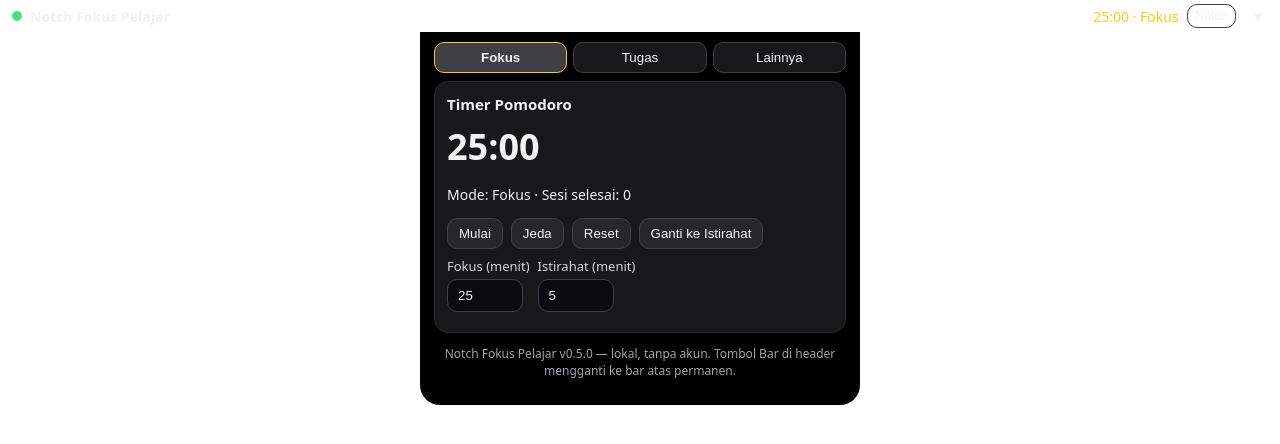
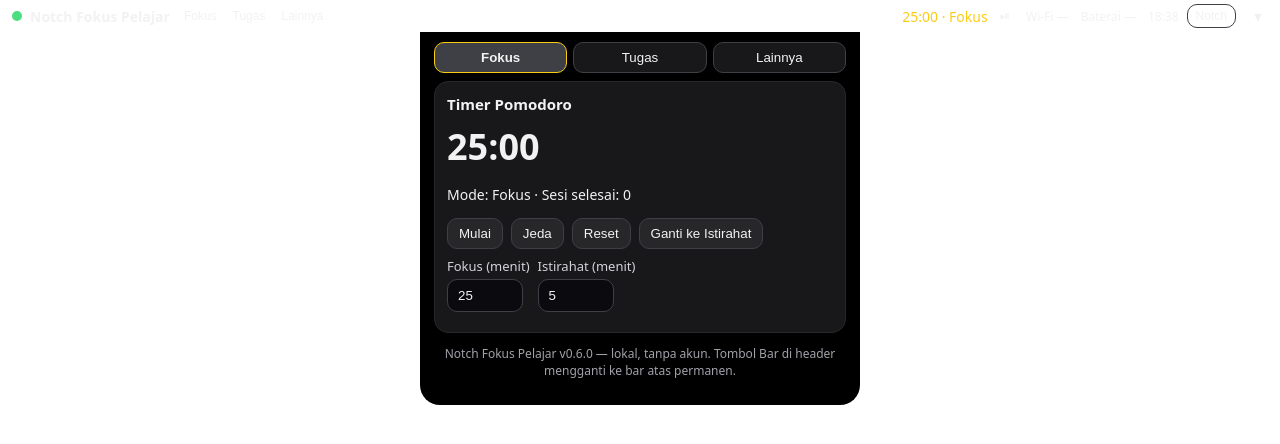
Before and after one commit to firaldev/notch-fokus-pelajar, a website: page src/index.html in a window 1280 px wide. Both pictures are taken after a click on the button "Bar". Drawn offline with Linux system fonts and the light colour scheme.

Commit message:
Notch Fokus Pelajar v0.6.0: Bar Apps ala MacBook - menu dan status di bar atas

```diff
--- a/src-tauri/Cargo.toml
+++ b/src-tauri/Cargo.toml
@@ -1,6 +1,6 @@
 [package]
 name = "notch-fokus-pelajar"
-version = "0.5.0"
+version = "0.6.0"
 description = "Notch Fokus Pelajar — notch ringan di atas layar Windows untuk pelajar"
 authors = ["Notch Fokus Pelajar"]
 edition = "2021"
--- a/src-tauri/tauri.conf.json
+++ b/src-tauri/tauri.conf.json
@@ -1 +1 @@
-{"$schema": "https://schema.tauri.app/config/2", "app": {"security": {"csp": null}, "windows": [{"alwaysOnTop": true, "decorations": false, "height": 56, "label": "main", "minHeight": 56, "minWidth": 340, "resizable": false, "skipTaskbar": true, "title": "Notch Fokus Pelajar", "transparent": true, "visible": true, "width": 440}], "withGlobalTauri": true}, "build": {"beforeBuildCommand": "", "beforeDevCommand": "", "frontendDist": "../src"}, "bundle": {"active": true, "category": "Productivity", "icon": ["icons/32x32.png", "icons/128x128.png", "icons/icon.png", "icons/icon.ico"], "targets": "all"}, "identifier": "id.notchfokuspelajar.app", "productName": "Notch Fokus Pelajar", "version": "0.5.0"}
+{"$schema": "https://schema.tauri.app/config/2", "app": {"security": {"csp": null}, "windows": [{"alwaysOnTop": true, "decorations": false, "height": 56, "label": "main", "minHeight": 56, "minWidth": 340, "resizable": false, "skipTaskbar": true, "title": "Notch Fokus Pelajar", "transparent": true, "visible": true, "width": 440}], "withGlobalTauri": true}, "build": {"beforeBuildCommand": "", "beforeDevCommand": "", "frontendDist": "../src"}, "bundle": {"active": true, "category": "Productivity", "icon": ["icons/32x32.png", "icons/128x128.png", "icons/icon.png", "icons/icon.ico"], "targets": "all"}, "identifier": "id.notchfokuspelajar.app", "productName": "Notch Fokus Pelajar", "version": "0.6.0"}
--- a/src/index.html
+++ b/src/index.html
@@ -12,7 +12,18 @@
     <header class="notch-bar" data-tauri-drag-region>
       <span class="notch-dot" aria-hidden="true"></span>
       <span class="notch-title">Notch Fokus Pelajar</span>
+      <span class="bar-menus" aria-label="Menu bar">
+        <button class="bar-menu" type="button" data-bar-tab="focus">Fokus</button>
+        <button class="bar-menu" type="button" data-bar-tab="todo">Tugas</button>
+        <button class="bar-menu" type="button" data-bar-tab="other">Lainnya</button>
+      </span>
       <span id="mini-timer" class="mini-timer" aria-live="polite">25:00 · Fokus</span>
+      <span class="bar-extras" aria-label="Status bar">
+        <button class="music-btn bar-btn" type="button" data-music="play-pause" aria-label="Putar atau jeda musik">⏯</button>
+        <span id="bar-wifi">Wi-Fi —</span>
+        <span id="bar-battery">Baterai —</span>
+        <span id="bar-clock">--:--</span>
+      </span>
       <button id="btn-mode" type="button" aria-label="Ganti mode tampilan antara Notch dan Bar atas">Bar</button>
       <button id="toggle-panel" type="button" aria-label="Buka atau tutup panel">▾</button>
     </header>
@@ -107,7 +118,7 @@
       </div>
 
       <footer class="footer">
-        <p>Notch Fokus Pelajar v0.5.0 — lokal, tanpa akun. Tombol Bar di header mengganti ke bar atas permanen.</p>
+        <p>Notch Fokus Pelajar v0.6.0 — lokal, tanpa akun. Tombol Bar di header mengganti ke bar atas permanen.</p>
       </footer>
     </section>
   </main>
--- a/src/main.js
+++ b/src/main.js
@@ -182,14 +182,27 @@
     });
   });
 
+  // ---------- v0.6: menu bar ala MacBook ----------
+  // Klik menu Fokus/Tugas/Lainnya di Bar mode membuka panel ke tab itu.
+  document.querySelectorAll(".bar-menu").forEach(function (btn) {
+    btn.addEventListener("click", function () {
+      var tab = btn.getAttribute("data-bar-tab");
+      var tabBtn = document.querySelector('.tab-btn[data-tab="' + tab + '"]');
+      if (tabBtn) { tabBtn.click(); }
+      notch.classList.add("expanded");
+      setNotchSize(true);
+    });
+  });
+
   // ---------- Jam ----------
   function tickClock() {
     var now = new Date();
+    var hhmm = String(now.getHours()).padStart(2, "0") + ":" +
+      String(now.getMinutes()).padStart(2, "0");
     var clock = $("clock");
-    if (clock) {
-      clock.textContent = String(now.getHours()).padStart(2, "0") + ":" +
-        String(now.getMinutes()).padStart(2, "0");
-    }
+    if (clock) { clock.textContent = hhmm; }
+    var barClock = $("bar-clock");
+    if (barClock) { barClock.textContent = hhmm; }
   }
   tickClock();
   window.setInterval(tickClock, 1000);
@@ -462,12 +475,15 @@
     var el = $("wifi-status");
     if (!el) { return; }
     tauriInvoke("wifi_status").then(function (result) {
+      var barWifi = $("bar-wifi");
       if (result && result.connected) {
-        el.textContent = (result.ssid || "Terhubung") + " (" +
-          (result.signal_percent !== null && result.signal_percent !== undefined
-            ? result.signal_percent + "%" : "—") + ")";
+        var sig = (result.signal_percent !== null && result.signal_percent !== undefined
+          ? result.signal_percent + "%" : "—");
+        el.textContent = (result.ssid || "Terhubung") + " (" + sig + ")";
+        if (barWifi) { barWifi.textContent = "Wi-Fi " + (result.ssid || "") + " " + sig; }
       } else if (result) {
         el.textContent = "Tidak terhubung / tanpa Wi-Fi";
+        if (barWifi) { barWifi.textContent = "Wi-Fi —"; }
       } else {
         el.textContent = "Hanya di aplikasi Windows.";
       }
@@ -483,6 +499,8 @@
       function renderBattery() {
         var pct = Math.round(battery.level * 100);
         $("battery-status").textContent = pct + "%" + (battery.charging ? " (mengisi daya)" : "");
+        var barBattery = $("bar-battery");
+        if (barBattery) { barBattery.textContent = "Baterai " + pct + "%" + (battery.charging ? " ⚡" : ""); }
       }
       renderBattery();
       battery.addEventListener("levelchange", renderBattery);
--- a/src/styles.css
+++ b/src/styles.css
@@ -164,3 +164,31 @@ input[type="number"] { width: 76px; }
 .todo-list li span, .shelf-list li span { flex: 1; }
 .hint { color: #a1a1aa; font-size: 13px; }
 .footer { color: #a1a1aa; font-size: 12px; text-align: center; }
+
+/* v0.6 Bar Apps ala MacBook: di Bar mode, header jadi menu bar sungguhan.
+   Kiri: nama aplikasi + menu Fokus/Tugas/Lainnya (klik = buka panel ke tab itu).
+   Kanan: menu extras ala macOS — tombol musik, Wi-Fi, baterai, jam.
+   Di mode Notch, semua ini disembunyikan supaya pil tetap ringkas. */
+.bar-menus, .bar-extras { display: none; }
+body.bar-mode .bar-menus { display: flex; gap: 4px; }
+body.bar-mode .bar-extras {
+  display: flex;
+  align-items: center;
+  gap: 12px;
+  font-size: 12px;
+  white-space: nowrap;
+}
+.bar-menu {
+  background: transparent;
+  border: none;
+  font-size: 12px;
+  padding: 2px 6px;
+}
+.bar-menu:hover { background: #3f3f46; }
+.bar-btn {
+  background: transparent;
+  border: none;
+  font-size: 13px;
+  padding: 2px 4px;
+}
+.bar-btn:hover { background: #3f3f46; }
```
Also changed, not shown: docs/index.html (+2 -2 lines).
